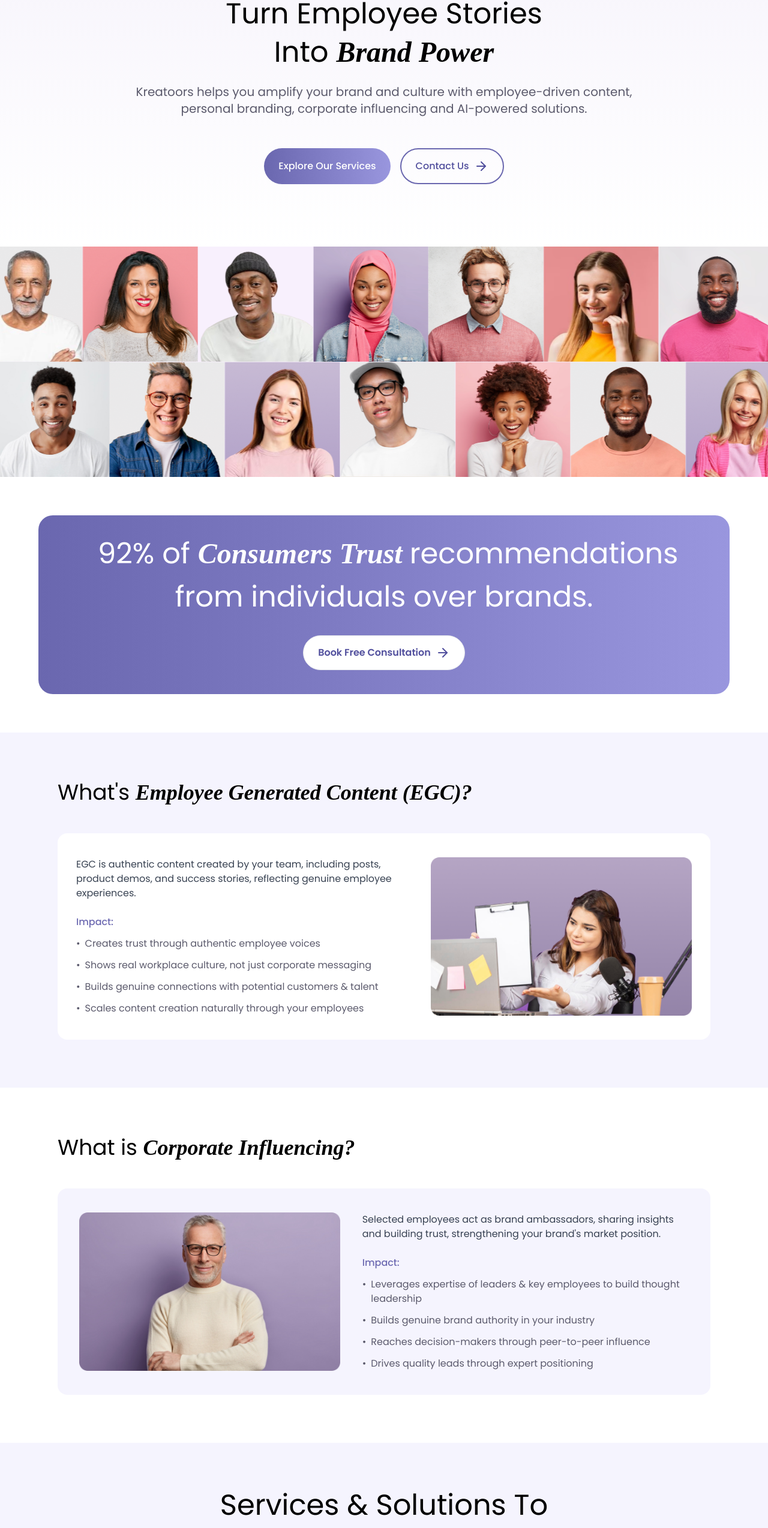
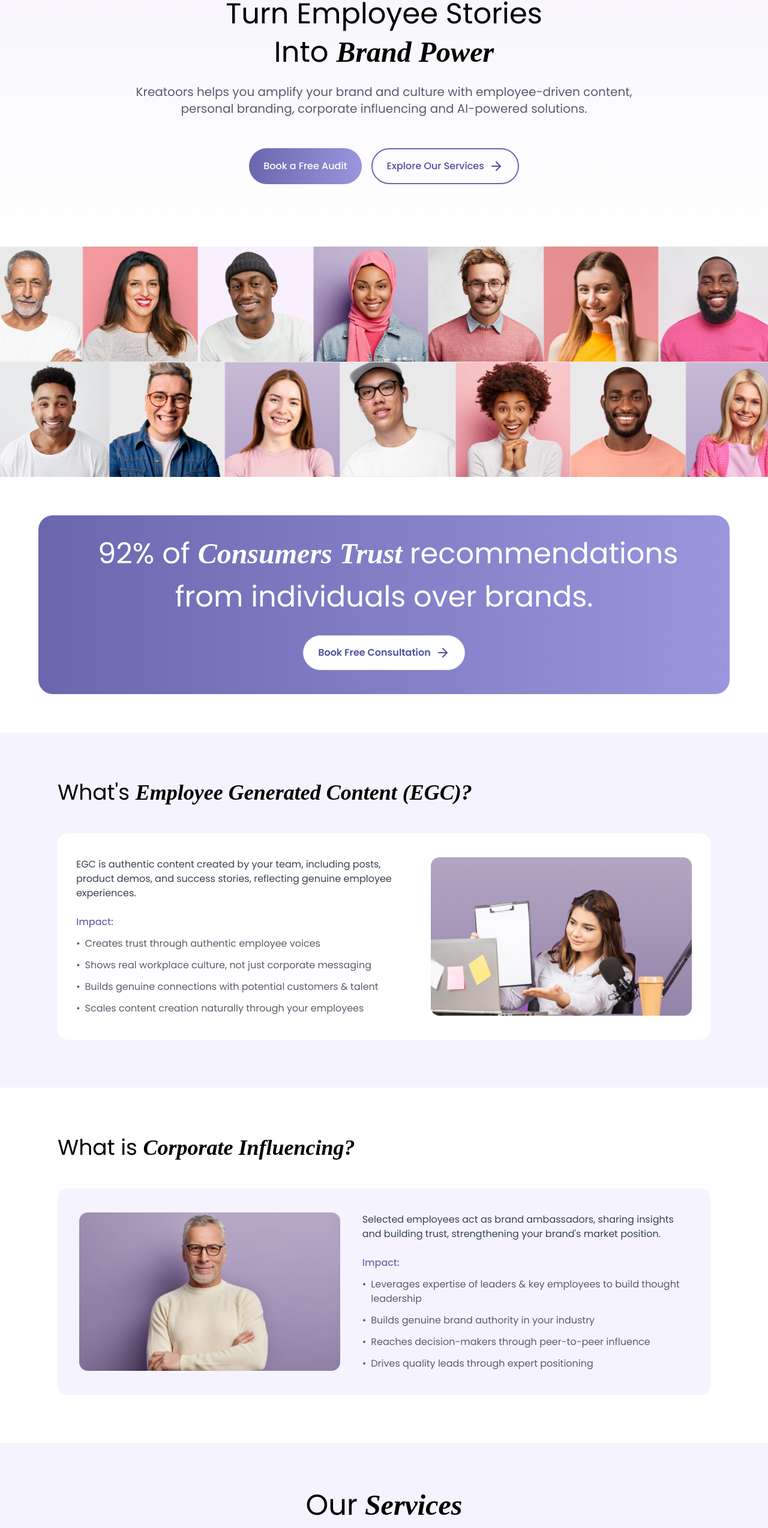
Before and after one commit to Madhubala-06/kreatoors, a React (Create React App) app: page / in a window 1280 px wide. Shown: the part 217-2764 px from the top of the page at 60% size. Built offline with nearby package versions, Linux system fonts and the light colour scheme; a web font is replaced by a local one.

Commit message:
changes added

```diff
--- a/src/components/pages/Home/Commingsoon.jsx
+++ b/src/components/pages/Home/Commingsoon.jsx
@@ -1,6 +1,6 @@
 import React, { useState } from 'react';
 import RightArrow from '../../../assets/images/Arrow 1.svg';
-import { collection, addDoc, serverTimestamp , db } from '../../../firebase';
+import { collection, addDoc, serverTimestamp, db } from '../../../firebase';
 import axios from 'axios';
 
 const ComingSoonSection = ({ isAboutUs }) => {
@@ -16,7 +16,6 @@
           email: email,
           timestamp: serverTimestamp(),
         });
-       console.log( process.env.REACT_APP_MAILCHIMP_API_KEY);
 
         const data = {
           key: process.env.REACT_APP_MAILCHIMP_API_KEY,
--- a/src/components/pages/Home/HeroSection.jsx
+++ b/src/components/pages/Home/HeroSection.jsx
@@ -28,10 +28,10 @@
           personal branding, corporate influencing and AI-powered solutions.          </p>
 
           <div className="flex flex-col md:flex-row gap-4 pt-5 justify-center">
-            <Button onClick={onCTAClick} className="  transition-all duration-700 ease-out delay-400
-                               hover:scale-105 ">Explore Our Services</Button>
-            <button  onClick={handleClick} className="group p-4 flex items-center border-2 text-blue-custom-700 border-blue-custom-800 justify-center px-6 py-4 rounded-full font-medium transition-all duration-300">
-              <span className="mr-2">Contact Us</span>
+            <Button onClick={handleClick} className="  transition-all duration-700 ease-out delay-400
+                               hover:scale-105 ">Book a Free Audit </Button>
+            <button  onClick={onCTAClick} className="group p-4 flex items-center border-2 text-blue-custom-700 border-blue-custom-800 justify-center px-6 py-4 rounded-full font-medium transition-all duration-300">
+              <span className="mr-2">Explore Our Services</span>
               <p className="inline-block transform group-hover:translate-x-1 transition-transform">
                 <svg xmlns="http://www.w3.org/2000/svg" width="24" height="24" viewBox="0 0 24 24" fill="none" stroke="currentColor" strokeWidth="2" strokeLinecap="round" strokeLinejoin="round" className="lucide lucide-arrow-right">
                   <path d="M5 12h14" />
--- a/src/components/pages/Home/StrategicSolution.jsx
+++ b/src/components/pages/Home/StrategicSolution.jsx
@@ -16,8 +16,8 @@
   const solutions = [
     {
       id: 1,
-      title: "Personal Branding & Corporate Influencing",
-      buttonText: "Start Your Brand Journey",
+      title: "Corporate Influencing",
+      buttonText: "Become a Thought Leader",
       icon: arrow_growth
     },
     {
@@ -46,8 +46,8 @@
     },
     {
       id: 6,
-      title: `COMING SOON: AI-Powered Platform`,
-      buttonText: "Join the Waitlist",
+      title: `Personal Branding`,
+      buttonText: "Enhance Your Presence",
       icon: ai_powered_ecg
     }
   ];
@@ -68,9 +68,10 @@
     <div className=" bg-blue-custom-400 py-20 px-5 md:px-0" id="strategic-solutions">
       <div className="max-w-6xl mx-auto">
         <div className="text-center mb-16">
-          <h2 className="text-4xl md:text-5xl mb-6 mx-auto text-center">
-            Services & Solutions To
-            <span className="block mt-3">
+          <h2 className="text-4xl md:text-5xl mb-6 mx-auto text-center ">
+          Our
+          <span className="font-playfair italic ml-3">Services</span>
+            <span className="block mt-3 text-2xl ">
               <span className="font-playfair italic">Amplify</span> Your
               <span className="font-playfair italic"> Brand</span> and Culture
             </span>
@@ -81,10 +82,10 @@
         <div className="grid grid-cols-1 md:grid-cols-2 lg:grid-cols-3 md:mx-5 gap-6">
           {solutions.map((solution) => {
 
-            const formattedTitle = solution.id === 6
-              ? solution.title.split(':').map((part, index) => (
+            const formattedTitle = solution.id === 6 || solution.id === 1
+              ? solution.title.split(' ').map((part, index) => (
                 <React.Fragment key={index}>
-                  {index === 0 ? <>{part}:<br /></> : part}
+                  {index === 0 ? <>{part}<br /></> : part}
                 </React.Fragment>
               ))
               : solution.title;
```
